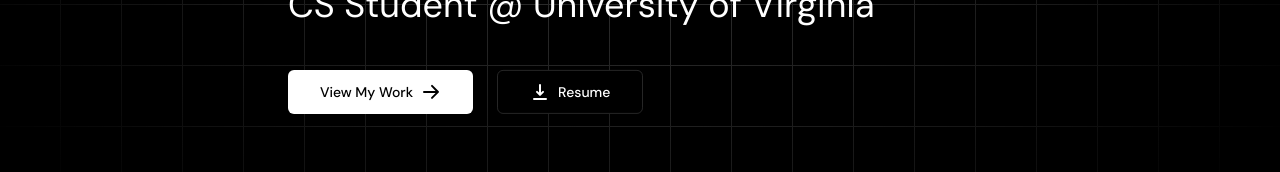
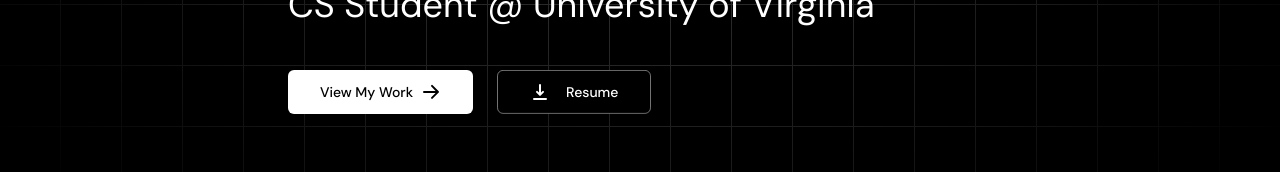
Before and after one commit to JoshuaMarkle/website, a Next.js app: page / in a window 1280 px wide. Shown: the part 361-533 px from the top of the page. Built offline with nearby package versions, Linux system fonts and the light colour scheme.

Commit message:
Created cool glimmer button

```diff
--- a/src/app/page.jsx
+++ b/src/app/page.jsx
@@ -3,6 +3,7 @@
 import { useEffect } from 'react';
 import { HiArrowRight, HiDownload } from 'react-icons/hi';
 import Button from "@/components/Button";
+import GlimmerButton from "@/components/GlimmerButton"
 import ProjectCard from "@/components/ProjectCard";
 import MarqueeSine from "@/components/Marquee";
 import { useLocomotiveScroll } from '@/components/LocomotiveScrollProvider';
@@ -35,10 +36,9 @@ export default function Home() {
 							<HiArrowRight className="ml-2 h-5 w-5 transition-transform duration-300 group-hover:translate-x-1" />
 						</Button>
 						<a href="/JoshuaMarkleResume.pdf" target="_blank" rel="noopener noreferrer">
-							<Button size="lg" variant="outline">
-								<HiDownload className="mr-2 h-5 w-5" />
+							<GlimmerButton size="lg" variant="outline" icon={<HiDownload className="mr-2 h-5 w-5" />}>
 								Resume
-							</Button>
+							</GlimmerButton>
 						</a>
 					</div>
 				</div>
--- /dev/null
+++ b/src/components/GlimmerButton.jsx
@@ -0,0 +1,97 @@
+"use client";
+
+import React from "react";
+import clsx from "clsx";
+
+const sizes = {
+  default: "h-10 px-4 py-2",
+  lg: "h-11 px-8",
+};
+
+const variants = {
+  default: "text-white",
+  outline: "text-white border border-neutral-500",
+};
+
+export default function GlimmerButton({
+  icon,
+  children,
+  size = "default",
+  variant = "default",
+  className = "",
+  ...props
+}) {
+  return (
+    <div className="relative inline-flex items-center justify-center group">
+      {/* Glow + border effect */}
+      <div className="absolute inset-0 opacity-0 group-hover:opacity-100 transition-opacity duration-500 pointer-events-none">
+        <div className="glow-box w-full h-full rounded-md blur-sm" />
+        <div className="border-box w-full h-full rounded-md" />
+      </div>
+
+      <button
+        className={clsx(
+          "relative z-10 inline-flex items-center justify-center text-sm font-medium rounded-md transition-all focus:outline-none disabled:pointer-events-none bg-black",
+          sizes[size],
+          variants[variant],
+          className
+        )}
+        {...props}
+      >
+        {/* Icon (not animated) */}
+        {icon && <span className="mr-2">{icon}</span>}
+
+        {/* Animated text */}
+		<span className="relative block overflow-hidden h-[1.25rem] leading-[1.25rem]">
+		  <span className="flex flex-col transition-transform duration-300 ease-in-out group-hover:-translate-y-1/2">
+			<span>{children}</span>
+			<span aria-hidden="true">{children}</span>
+		  </span>
+		</span>
+      </button>
+
+      {/* Custom keyframe styling */}
+      <style jsx>{`
+        .border-box,
+        .glow-box {
+          position: absolute;
+          top: -1px;
+          left: -1px;
+          width: calc(100% + 2px);
+          height: calc(100% + 2px);
+          overflow: hidden;
+          border-radius: 6px;
+        }
+
+        .glow-box::before,
+        .border-box::before {
+          content: "";
+          position: absolute;
+          top: 50%;
+          left: 50%;
+          transform: translate(-50%, -50%) rotate(0deg);
+          width: 300%;
+          height: 300%;
+          background-image: conic-gradient(
+            rgba(0, 0, 0, 0),
+            white,
+            rgba(0, 0, 0, 0) 30%
+          );
+          background-repeat: no-repeat;
+          background-position: center;
+          animation: rotate 3s linear infinite;
+        }
+
+        .glow-box {
+          filter: blur(5px);
+        }
+
+        @keyframes rotate {
+          100% {
+            transform: translate(-50%, -50%) rotate(1turn);
+          }
+        }
+      `}</style>
+    </div>
+  );
+}
--- a/src/components/LocomotiveScrollProvider.jsx
+++ b/src/components/LocomotiveScrollProvider.jsx
@@ -13,7 +13,7 @@ export default function LocomotiveScrollProvider({ children }) {
 	useEffect(() => {
 		if (!containerRef.current) return;
 
-		let locoScroll;                           // will hold the instance
+		let locoScroll; // will hold the instance
 		(async () => {
 			const LocomotiveScroll = (await import('locomotive-scroll')).default;
 
@@ -22,12 +22,17 @@ export default function LocomotiveScrollProvider({ children }) {
 				smooth: true,
 				smoothMobile: true,
 				lerp: 0.05,
-				multiplier: 1.2,
+				multiplier: 1.5,
+				touchMultiplier: 1,
 				smartphone: {
 					smooth: true,
+					lerp: 0.15,
+					multiplier: 1.5,
 				},
 				tablet: {
 					smooth: true,
+					lerp: 0.1,
+					multiplier: 1.2,
 				},
 			});
 
```
